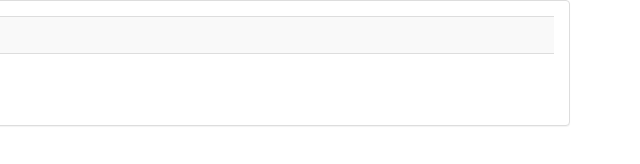
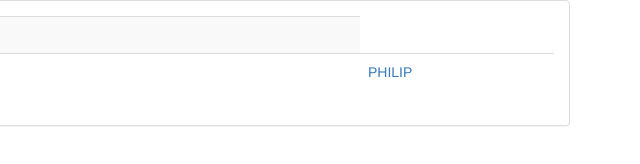
Before and after one commit to aesel30/aesel.github.io, a plain HTML site: page index.html in a window 1280 px wide. Shown: the full height of the page, 640-1280 px from the left. Drawn offline with Linux system fonts and the light colour scheme.

Commit message:
Update index.html

```diff
--- a/index.html
+++ b/index.html
@@ -13,6 +13,7 @@
                 <tr><th>SCRIPT autoPayments JFT dan SSW</th></tr>
                     <tr>
                         <td><a href="https://raw.githubusercontent.com/aesel30/aesel.github.io/main/autoPayments.js">autoPayments</a></td>
+                        <td><a href="https://raw.githubusercontent.com/aesel30/aesel.github.io/main/philip.js">Philip</a></td>
                         <!-- <td><a href="https://raw.githubusercontent.com/aesel30/aesel.github.io/main/bandung.js">bandung</a></td>
                     </tr>
                     <tr>
```
